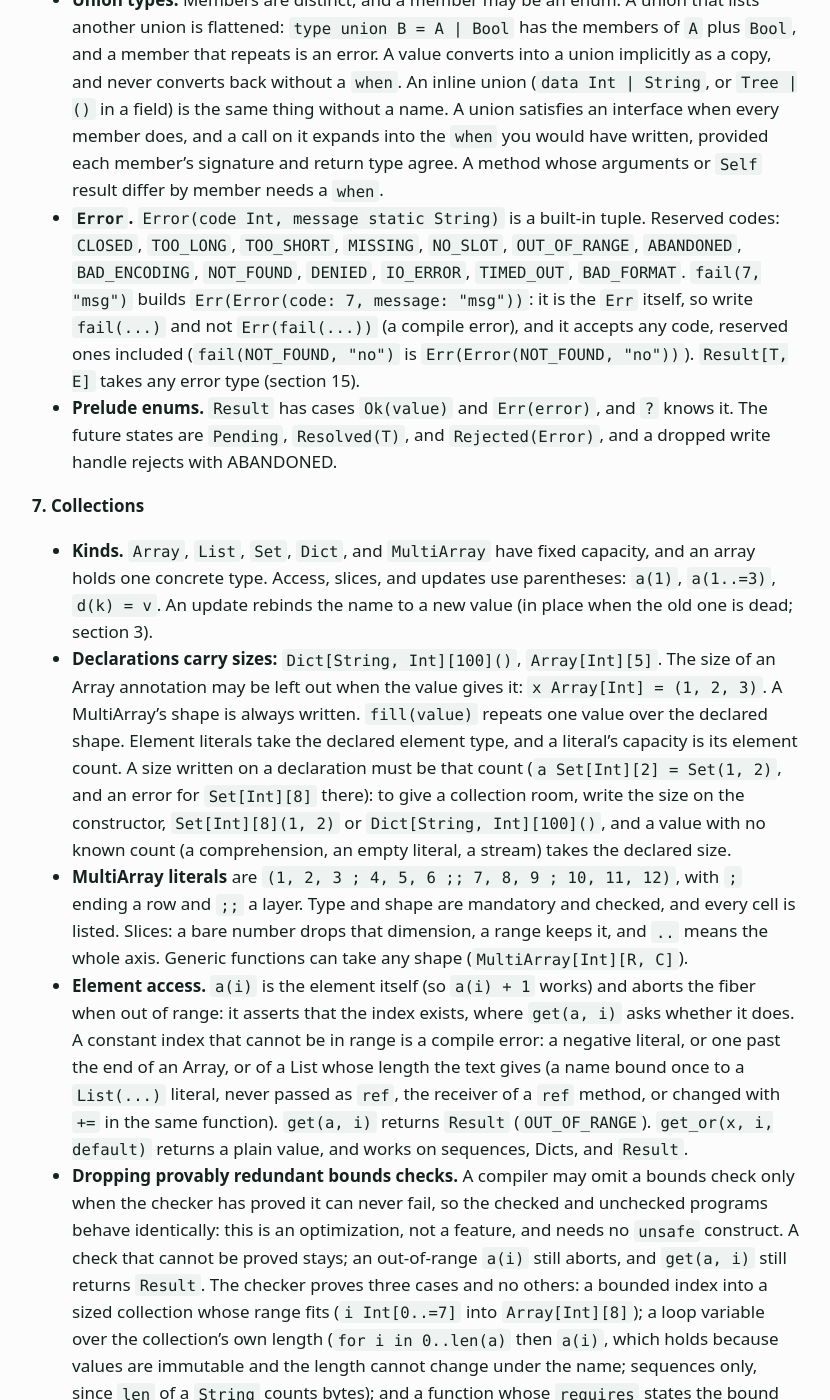
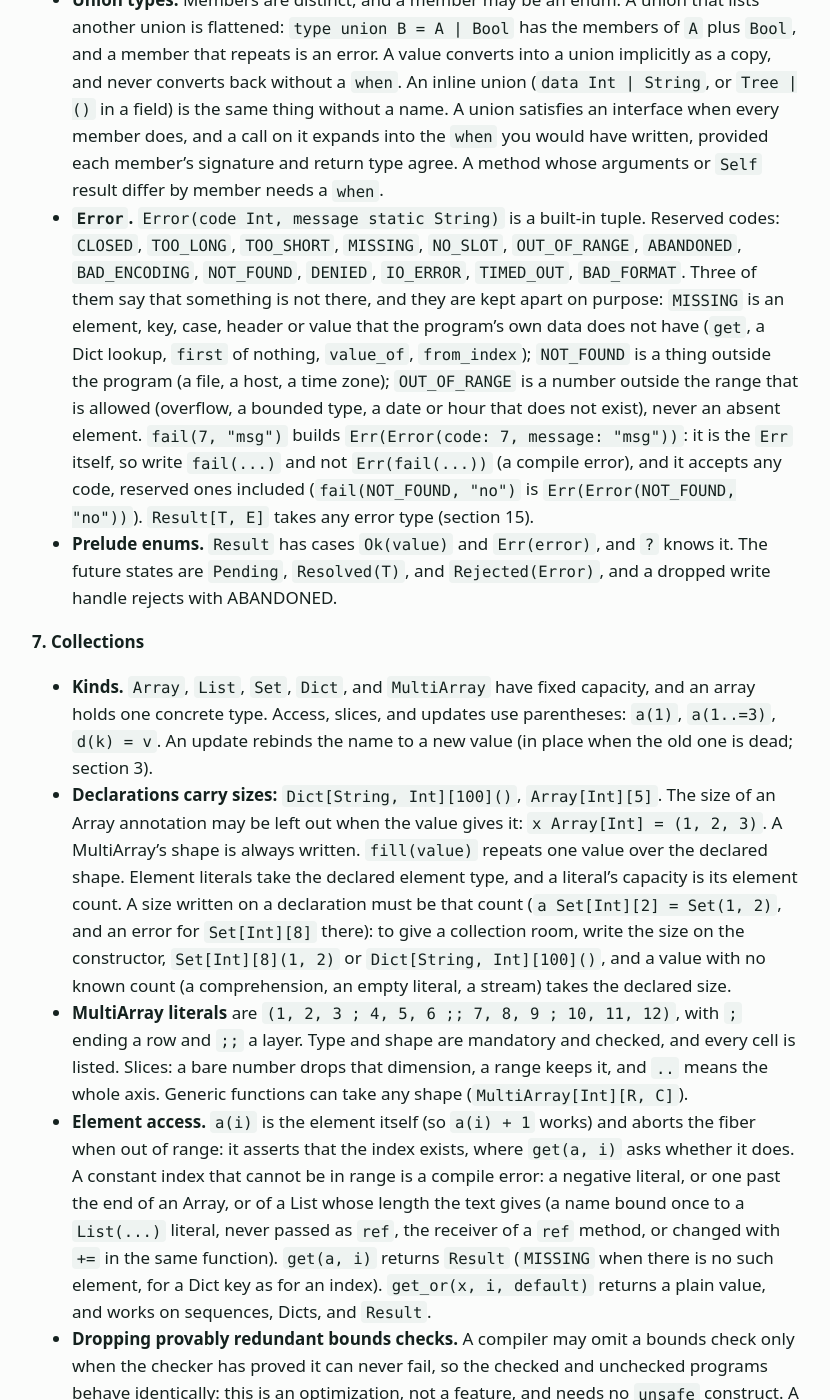
Before and after one commit to slconverse1/moxie, a Jekyll site: the page built from docs/spec.md, in a window 1280 px wide and 1400 px high, scrolled down 23269 px. Shown: the whole window, without its empty margins (224-1054 px from the left). Built offline with Jekyll 4.4.1, drawn with Linux system fonts in a browser that asks for light colours; some of the changed text lies outside the part shown.

Commit message:
One code (MISSING) for an absent element, key or case
Co-Authored-By: Claude Sonnet 5.5 <noreply@anthropic.com>
Claude-Session: https://claude.ai/code/session_01XCzUchPRZuBnrDtgjNTTye

```diff
--- a/docs/spec.md
+++ b/docs/spec.md
@@ -239,20 +239,20 @@ How S-space and T-space behave:
   - **`lazy` bindings.** `lazy total = expr` binds a name whose pure expression runs on its first read and is kept. A `lazy` parameter is different: by name, re-run on every read (section 14).
 - **Enums.** `enum` is the sum type. Cases are comma-separated, and payloads follow tuple rules. A header declares fields shared by all cases (`enum Planet(mass Double, radius Double)` with `EARTH(mass: 5.976e24, radius: 6.3781e6)`), and without one each case declares its own (`Circle(radius Double)`). Cases are values of the enum and not types. The layout is a one-byte tag plus the largest case.
   - **Construction** is qualified (`Shape.Circle(radius: 2.0)`) unless the expected type is known, in which case a bare case name resolves against it. The expected type comes from a declared return type (including the branches of an `if` or `when`), an annotated binding, a parameter's declared type, or a tuple field's declared type. An enum case of the expected type is tried first, then other names. If the expected type is a `type union`, or has no such case, the bare name is an error that suggests the qualified one. A bare case name that only one enum of the program has resolves without any expected type (`println(Circle(r: 2.0))`). One that two of the program's enums share is a compile error wherever no declared type says which (an unannotated binding, a `println` argument, a comparison); write `Light.Red`, or open one enum for a block with `do with Light`. A program's own enum takes a bare name before the prelude's (`Up` in your `enum Dir` is not `Key.Up`).
-  - **Helpers**, both as `Planet.values()` and `values(Planet)`: `values()` returns a fixed-size array in declaration order, `value_of("EARTH")` takes a `String`, matches exactly, and returns `Result` (`MISSING` on failure, only for cases with no payload to fill), `index()` gives a case's position, and `from_index(n)` returns `Result` (`OUT_OF_RANGE`).
+  - **Helpers**, both as `Planet.values()` and `values(Planet)`: `values()` returns a fixed-size array in declaration order, `value_of("EARTH")` takes a `String`, matches exactly, and returns `Result` (`MISSING` on failure, only for cases with no payload to fill), `index()` gives a case's position, and `from_index(n)` returns `Result` (`MISSING` when no case has that position).
   - **Comparing.** `==` and `~=` on an enum need `deriving eq` (or an `impl Equatable`), and `<`, `>`, `<=`, `>=` need `deriving ord` (or an `impl Ordered`), as for a tuple: nothing is compared or ordered unless the declaration says so. The checker reports the missing derivation at the comparison.
   - **As a key**, an enum is a Dict key or Set element only when it derives `eq` and `hash` (`deriving eq, hash`, like a tuple): the derived equality compares by case, and by payload for a case that has one, so a payload type that is not itself hashable makes the enum ineligible. The checker reports a missing derivation at the `Dict[...]` or `Set(...)`.
 - **Deriving.** `deriving show, eq, ord, read, hash` in a tuple or enum header generates an `impl` of `Show`, `Equatable`, `Ordered`, `Read`, or `Hashable` (section 12). `show` prints `Product(name: "Keyboard", price: 120)` for tuples and `Shape.Circle(10)` for enum cases, with nested values shown the same way. `ord` is field by field, and by case for enums. `hash` combines the hashes of the fields and needs `eq` in the same header, so equal values always have equal hashes. A hand-written `impl Hashable` is an error, because a hash that disagrees with `==` would silently lose Dict entries.
 - **Type declarations.** `type alias Kilograms = Double` is transparent, `type opaque User = UserData` hides its representation from other packages, and `type union Identifier = Int | String` lists existing types. `type`, `alias`, `opaque`, and `union` are all soft keywords, so `type` is still a fine field or variable name. A bare `union` is an error, and the compiler hints: "did you mean `type union` or `enum`?".
 - **Union types.** Members are distinct, and a member may be an enum. A union that lists another union is flattened: `type union B = A | Bool` has the members of `A` plus `Bool`, and a member that repeats is an error. A value converts into a union implicitly as a copy, and never converts back without a `when`. An inline union (`data Int | String`, or `Tree | ()` in a field) is the same thing without a name. A union satisfies an interface when every member does, and a call on it expands into the `when` you would have written, provided each member's signature and return type agree. A method whose arguments or `Self` result differ by member needs a `when`.
-- **`Error`.** `Error(code Int, message static String)` is a built-in tuple. Reserved codes: `CLOSED`, `TOO_LONG`, `TOO_SHORT`, `MISSING`, `NO_SLOT`, `OUT_OF_RANGE`, `ABANDONED`, `BAD_ENCODING`, `NOT_FOUND`, `DENIED`, `IO_ERROR`, `TIMED_OUT`, `BAD_FORMAT`. `fail(7, "msg")` builds `Err(Error(code: 7, message: "msg"))`: it is the `Err` itself, so write `fail(...)` and not `Err(fail(...))` (a compile error), and it accepts any code, reserved ones included (`fail(NOT_FOUND, "no")` is `Err(Error(NOT_FOUND, "no"))`). `Result[T, E]` takes any error type (section 15).
+- **`Error`.** `Error(code Int, message static String)` is a built-in tuple. Reserved codes: `CLOSED`, `TOO_LONG`, `TOO_SHORT`, `MISSING`, `NO_SLOT`, `OUT_OF_RANGE`, `ABANDONED`, `BAD_ENCODING`, `NOT_FOUND`, `DENIED`, `IO_ERROR`, `TIMED_OUT`, `BAD_FORMAT`. Three of them say that something is not there, and they are kept apart on purpose: `MISSING` is an element, key, case, header or value that the program's own data does not have (`get`, a Dict lookup, `first` of nothing, `value_of`, `from_index`); `NOT_FOUND` is a thing outside the program (a file, a host, a time zone); `OUT_OF_RANGE` is a number outside the range that is allowed (overflow, a bounded type, a date or hour that does not exist), never an absent element. `fail(7, "msg")` builds `Err(Error(code: 7, message: "msg"))`: it is the `Err` itself, so write `fail(...)` and not `Err(fail(...))` (a compile error), and it accepts any code, reserved ones included (`fail(NOT_FOUND, "no")` is `Err(Error(NOT_FOUND, "no"))`). `Result[T, E]` takes any error type (section 15).
 - **Prelude enums.** `Result` has cases `Ok(value)` and `Err(error)`, and `?` knows it. The future states are `Pending`, `Resolved(T)`, and `Rejected(Error)`, and a dropped write handle rejects with ABANDONED.
 
 **7. Collections**
 - **Kinds.** `Array`, `List`, `Set`, `Dict`, and `MultiArray` have fixed capacity, and an array holds one concrete type. Access, slices, and updates use parentheses: `a(1)`, `a(1..=3)`, `d(k) = v`. An update rebinds the name to a new value (in place when the old one is dead; section 3).
 - **Declarations carry sizes:** `Dict[String, Int][100]()`, `Array[Int][5]`. The size of an Array annotation may be left out when the value gives it: `x Array[Int] = (1, 2, 3)`. A MultiArray's shape is always written. `fill(value)` repeats one value over the declared shape. Element literals take the declared element type, and a literal's capacity is its element count. A size written on a declaration must be that count (`a Set[Int][2] = Set(1, 2)`, and an error for `Set[Int][8]` there): to give a collection room, write the size on the constructor, `Set[Int][8](1, 2)` or `Dict[String, Int][100]()`, and a value with no known count (a comprehension, an empty literal, a stream) takes the declared size.
 - **MultiArray literals** are `(1, 2, 3 ; 4, 5, 6 ;; 7, 8, 9 ; 10, 11, 12)`, with `;` ending a row and `;;` a layer. Type and shape are mandatory and checked, and every cell is listed. Slices: a bare number drops that dimension, a range keeps it, and `..` means the whole axis. Generic functions can take any shape (`MultiArray[Int][R, C]`).
-- **Element access.** `a(i)` is the element itself (so `a(i) + 1` works) and aborts the fiber when out of range: it asserts that the index exists, where `get(a, i)` asks whether it does. A constant index that cannot be in range is a compile error: a negative literal, or one past the end of an Array, or of a List whose length the text gives (a name bound once to a `List(...)` literal, never passed as `ref`, the receiver of a `ref` method, or changed with `+=` in the same function). `get(a, i)` returns `Result` (`OUT_OF_RANGE`). `get_or(x, i, default)` returns a plain value, and works on sequences, Dicts, and `Result`.
+- **Element access.** `a(i)` is the element itself (so `a(i) + 1` works) and aborts the fiber when out of range: it asserts that the index exists, where `get(a, i)` asks whether it does. A constant index that cannot be in range is a compile error: a negative literal, or one past the end of an Array, or of a List whose length the text gives (a name bound once to a `List(...)` literal, never passed as `ref`, the receiver of a `ref` method, or changed with `+=` in the same function). `get(a, i)` returns `Result` (`MISSING` when there is no such element, for a Dict key as for an index). `get_or(x, i, default)` returns a plain value, and works on sequences, Dicts, and `Result`.
 - **Dropping provably redundant bounds checks.** A compiler may omit a bounds check only when the checker has proved it can never fail, so the checked and unchecked programs behave identically: this is an optimization, not a feature, and needs no `unsafe` construct. A check that cannot be proved stays; an out-of-range `a(i)` still aborts, and `get(a, i)` still returns `Result`. The checker proves three cases and no others: a bounded index into a sized collection whose range fits (`i Int[0..=7]` into `Array[Int][8]`); a loop variable over the collection's own length (`for i in 0..len(a)` then `a(i)`, which holds because values are immutable and the length cannot change under the name; sequences only, since `len` of a `String` counts bytes); and a function whose `requires` states the bound (`requires i < len(a)`), inside its body. Bounds that depend on other values (`Int[0..n]`) are not supported, and neither is a general `unsafe` package: FFI (section 19a, the `ffi` permission) stays the one place where safety ends. Debug builds and `moxie test` keep every check, including those a release build drops, and a failure of a proved check is a compiler bug, so a wrong proof fails a test instead of corrupting memory. A report mode, `moxie build --explain-checks`, lists the checks dropped and kept, with the reason; the default build is quiet. The reference interpreter always checks, so this applies to a compiler backend, which does not exist yet.
 - **Dicts.** A lookup `d(k)` returns `Result` (`MISSING`), and `get` is a synonym. Keys must be key-eligible (section 6), and values may be any storable value, including plain no-capture functions (a dispatch table) but never capturing closures, views, or streams. A Dict keeps insertion order, and a replaced key keeps its position. In `d(name)` and `t(name)`, a bareword is a literal name, and `d($key)` uses a variable. Literals may leave simple keys unquoted: `Dict(alice -> 30, "custom-entry" -> 40)`. An entry is written `key -> value`, the arrow reading "maps to", and a bare name stands for the entry whose key is that word and whose value is the variable of the same name: `Dict(age, n)` is `Dict(age -> age, n -> n)`. A `Dict` entry written with a colon is an error that names the arrow. Adding a new key to a full Dict aborts, while `put(d, k, v)` returns NO_SLOT instead.
 - **Slices are views** tied to their parent. They can't be returned, carried through loops, passed to `run`, or stored in pools. `set(slice, i, v)` copies only the window. `copy(x)` turns a view into an owned value.
--- a/moxie/calls.py
+++ b/moxie/calls.py
@@ -664,7 +664,7 @@ class CallsMixin:
         if 0 <= i < len(et.order):
             nm = et.order[i]
             return Ok(et.consts[nm] if hasattr(et, "consts") and nm in et.consts else self.enum_instance(et, et.cases[nm], []))
-        return err_reserved("OUT_OF_RANGE")
+        return err_reserved("MISSING", "no such case")
 
     # ------------------------------------------------------------ field access
     # ------------------------------------------------------------ properties
--- a/moxie/prelude.py
+++ b/moxie/prelude.py
@@ -1542,7 +1542,7 @@ def b_get(I, a, kw, ta):
     if isinstance(x, TupleV):
         return I.index_get(x, [k])
     if r is MISSING:
-        return err_reserved("MISSING" if isinstance(x, DictV) else "OUT_OF_RANGE", "no such element")
+        return err_reserved("MISSING", "no such key" if isinstance(x, DictV) else "no such element")
     return Ok(r)
 
 
```
Also changed, not shown: FIXLIST.md (+1 -1 lines), docs/gc/spec.md (+3 -3 lines), tests/run_notfound.py (added, +27 -0 lines), README.md.
